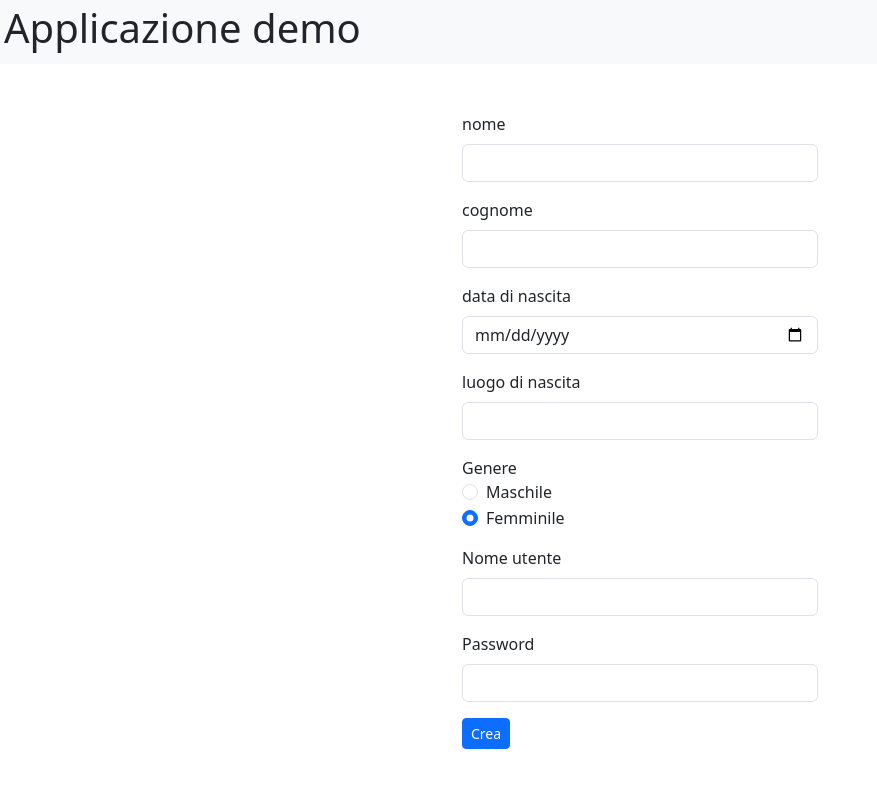
After one commit to Morgana9569/CorsoPhpTss, a PHP site: page /create-user.php in a window 1280 px wide. The commit adds this page. Shown: the whole page, without its empty margins (0-877 px from the left). Run offline with PHP 8.4, Linux system fonts and the light colour scheme.

Commit message:
10-02-23 esercizio form con data

```diff
--- /dev/null
+++ b/form_in_php/create-user.php
@@ -0,0 +1,87 @@
+<!doctype html>
+<html lang="en">
+
+<head>
+  <meta charset="utf-8">
+  <meta name="viewport" content="width=device-width, initial-scale=1">
+  <title>Bootstrap demo</title>
+  <link href="https://cdn.jsdelivr.net/npm/bootstrap@5.3.0-alpha1/dist/css/bootstrap.min.css" rel="stylesheet"
+    integrity="sha384-GLhlTQ8iRABdZLl6O3oVMWSktQOp6b7In1Zl3/Jr59b6EGGoI1aFkw7cmDA6j6gD" crossorigin="anonymous">
+</head>
+
+<body>
+  <header class="bg-light p-1">
+    <h1 class="display-6">Applicazione demo</h1>
+  </header>
+  <main class="container">
+
+    <section class="row">
+      <div class="col-sm-4">
+
+      </div>
+      <div class="col-sm-4">
+
+        <form class="mt-1 mt-md-5" action="register-user.php" method="POST">
+
+          <div class="mb-3">
+            <label for="first_name" class="form-label">nome</label>
+            <input type="text" class="form-control" name="first_name" id="first_name">
+          </div>
+
+          <div class="mb-3">
+            <label for="last_name" class="form-label">cognome</label>
+            <input type="text" class="form-control" name="last_name" id="last_name">
+          </div>
+          <div class="mb-3">
+            <label for="birthday" class="form-label">data di nascita</label>
+            <input type="date" class="form-control" name="birthday" id="birthday">
+          </div>
+          <div class="mb-3">
+            <label for="birth_place" class="form-label">luogo di nascita</label>
+            <input type="text" class="form-control" name="birth_place" id="birth_place">
+          </div>
+
+
+
+          <div class="mb-3">
+            <span>Genere</span>
+            <div class="form-check">
+              <input class="form-check-input" type="radio" name="gender" id="gender_M">
+              <label class="form-check-label" for="gender_M">
+                Maschile
+              </label>
+            </div>
+            <div class="form-check">
+              <input class="form-check-input" type="radio" name="gender" id="gender_F" checked>
+              <label class="form-check-label" for="gender_F">
+                Femminile
+              </label>
+
+            </div>
+          </div>
+          <div class="mb-3">
+            <label for="username" class="form-label">Nome utente</label>
+            <input type="text" class="form-control" name="username" id="username">
+          </div>
+          <div class="mb-3">
+            <label for="password" class="form-label">Password</label>
+            <input type="password" class="form-control" name="password" id="password">
+          </div>
+
+
+          <button class="btn btn-primary btn-sm" type="submit"> Crea </button>
+        </form>
+      </div>
+
+      <div class="col-sm-4">
+      </div>
+    </section>
+  </main>
+
+
+  <script src="https://cdn.jsdelivr.net/npm/bootstrap@5.3.0-alpha1/dist/js/bootstrap.bundle.min.js"
+    integrity="sha384-w76AqPfDkMBDXo30jS1Sgez6pr3x5MlQ1ZAGC+nuZB+EYdgRZgiwxhTBTkF7CXvN"
+    crossorigin="anonymous"></script>
+</body>
+
+</html>
--- a/form_in_php/login-response.php
+++ b/form_in_php/login-response.php
@@ -18,7 +18,7 @@ echo "<strong>". $_POST['email']."</strong>";*/
  *
  */
 
-$test = filter_input(INPUT_GET, "email", FILTER_VALIDATE_EMAIL);
+$test = filter_input(INPUT_POST, "email", FILTER_VALIDATE_EMAIL);
 
 if($test==false) {
     echo "\nla mail non è valida\n";
--- /dev/null
+++ b/form_in_php/register-user.php
@@ -0,0 +1,6 @@
+<?php
+// print_r($_POST);
+
+$first_name = filter_input(INPUT_POST,'first_name',FILTER_SANITIZE_SPECIAL_CHARS);
+
+var_dump($first_name);
```
Also changed, not shown: esercizio.php (added, +61 -0 lines), README.md.
